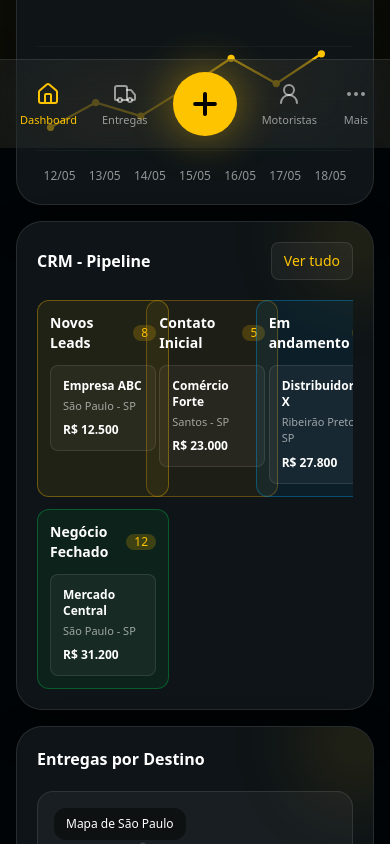
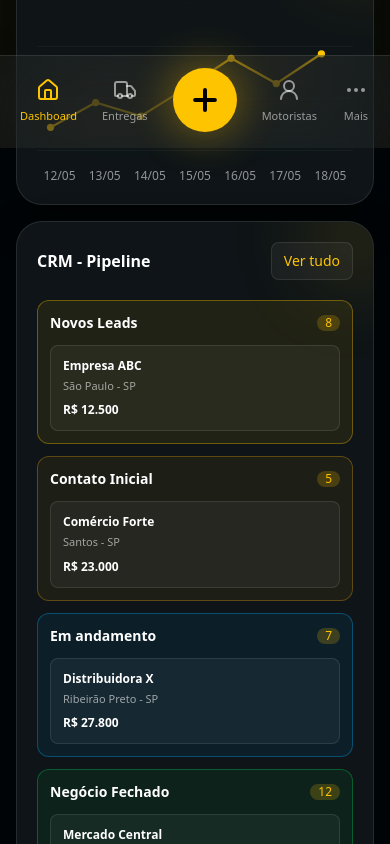
Before and after one commit to luannaaa/flatauto-cliente-painel, a Next.js app: page /empresa in a window 390 px wide. Shown: the part 696-1540 px from the top of the page. Built offline with nearby package versions, Linux system fonts and the light colour scheme.

Commit message:
fix: ajustar responsivo dashboard empresa

```diff
--- a/app/empresa/page.tsx
+++ b/app/empresa/page.tsx
@@ -122,7 +122,7 @@ export default function PainelEmpresa() {
         </section>
       </section>
 
-      <section className="relative min-h-screen px-4 pb-28 pt-5 xl:hidden">
+      <section className="relative min-h-screen px-4 pb-32 pt-5 xl:hidden">
         <div className="mx-auto max-w-[430px]">
           <header className="flex items-center justify-between">
             <button className={`${claro ? "text-black/80" : "text-white/80"}`}><Menu size={28} /></button>
@@ -155,7 +155,7 @@ export default function PainelEmpresa() {
           <div className="mt-4"><Card ui={ui} titulo="Entregas Recentes"><ListaMobile ui={ui} /></Card></div>
         </div>
 
-        <nav className={`fixed bottom-0 left-0 right-0 border-t px-5 py-3 backdrop-blur-2xl ${ui.card2}`}>
+        <nav className={`fixed bottom-0 left-0 right-0 border-t px-5 pb-4 pt-3 backdrop-blur-2xl ${ui.card2}`}>
           <div className="mx-auto flex max-w-[430px] items-center justify-between">
             <NavMobile icon={<Home />} texto="Dashboard" href="/empresa" ativo claro={claro} />
             <NavMobile icon={<Truck />} texto="Entregas" href="/empresa/entregas" claro={claro} />
@@ -301,7 +301,7 @@ function GraficoLinha({ mobile = false }: { mobile?: boolean }) {
 }
 
 function CRM({ ui, mobile }: any) {
-  return <div className={`grid ${mobile ? "grid-cols-3 overflow-x-auto" : "grid-cols-4"} gap-3`}>{crmColunas.map((coluna) => <div key={coluna.nome} className={`min-w-[132px] rounded-xl border p-3 ${coluna.cor}`}><div className="mb-3 flex items-center justify-between"><h3 className="text-sm font-black">{coluna.nome}</h3><span className="rounded-full bg-[#ffc400]/20 px-2 text-xs text-[#ffc400]">{coluna.total}</span></div><div className="space-y-2">{coluna.itens.slice(0, mobile ? 1 : 2).map((item) => <div key={item.nome} className={`rounded-lg border p-3 ${ui.card2}`}><p className="text-xs font-bold">{item.nome}</p><p className={`mt-1 text-[11px] ${ui.textoFraco}`}>{item.local}</p><p className="mt-2 text-xs font-bold">{item.valor}</p></div>)}</div></div>)}</div>
+  return <div className={`grid ${mobile ? "grid-cols-1" : "grid-cols-4"} gap-3`}>{crmColunas.map((coluna) => <div key={coluna.nome} className={`min-w-[132px] rounded-xl border p-3 ${coluna.cor}`}><div className="mb-3 flex items-center justify-between"><h3 className="text-sm font-black">{coluna.nome}</h3><span className="rounded-full bg-[#ffc400]/20 px-2 text-xs text-[#ffc400]">{coluna.total}</span></div><div className="space-y-2">{coluna.itens.slice(0, mobile ? 1 : 2).map((item) => <div key={item.nome} className={`rounded-lg border p-3 ${ui.card2}`}><p className="text-xs font-bold">{item.nome}</p><p className={`mt-1 text-[11px] ${ui.textoFraco}`}>{item.local}</p><p className="mt-2 text-xs font-bold">{item.valor}</p></div>)}</div></div>)}</div>
 }
 
 function Exportar({ ui }: any) {
```
